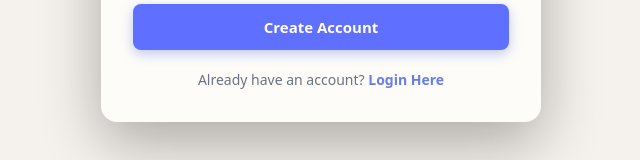
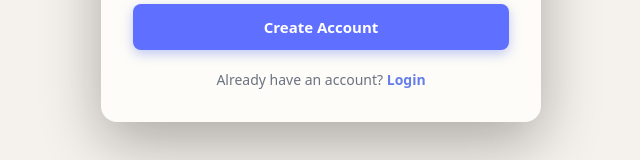
Before and after one commit to hossain-shifat/Prescripto, a Next.js app: page /register in a window 1280 px wide. Shown: the part 634-794 px from the top of the page, without its empty margins (319-959 px from the left). Built offline with nearby package versions, Linux system fonts and the light colour scheme.

Commit message:
Add some changes in login page

```diff
--- a/app/(auth)/login/page.jsx
+++ b/app/(auth)/login/page.jsx
@@ -42,7 +42,7 @@ export default function LoginPage() {
                             type="email"
                             id="email"
                             placeholder="Enter your email address"
-                            className={`w-full px-4 py-2.5 border-[1.5px] rounded-lg text-sm text-base-content transition-all bg-[#fafafa] focus:bg-white focus:outline-none focus:border-[#667eea] focus:shadow-[0_0_0_3px_rgba(102,126,234,0.1)] placeholder:text-[#9ca3af] ${errors.email ? 'border-[#ef4444] bg-[#fef2f2]' : 'border-[#e5e7eb]'
+                            className={`w-full px-4 py-2.5 border-[1.5px] rounded-lg text-sm text-base-content transition-all bg-base-200 focus:bg-base-100 focus:outline-none focus:border-[#667eea] focus:shadow-[0_0_0_3px_rgba(102,126,234,0.1)] placeholder:text-[#9ca3af] ${errors.email ? 'border-[#ef4444] bg-[#fef2f2]' : 'border-[#e5e7eb]'
                                 }`}
                             {...register('email', {
                                 required: 'Please enter your email address',
@@ -69,7 +69,7 @@ export default function LoginPage() {
                                 type={showPassword ? 'text' : 'password'}
                                 id="password"
                                 placeholder="Enter your password"
-                                className={`w-full px-4 py-2.5 pr-12 border-[1.5px] rounded-lg text-sm text-base-content transition-all bg-[#fafafa] focus:bg-white focus:outline-none focus:border-[#667eea] focus:shadow-[0_0_0_3px_rgba(102,126,234,0.1)] placeholder:text-[#9ca3af] ${errors.password ? 'border-[#ef4444] bg-[#fef2f2]' : 'border-[#e5e7eb]'
+                                className={`w-full px-4 py-2.5 pr-12 border-[1.5px] rounded-lg text-sm text-base-content transition-all bg-base-200 focus:bg-base-100 focus:outline-none focus:border-[#667eea] focus:shadow-[0_0_0_3px_rgba(102,126,234,0.1)] placeholder:text-[#9ca3af] ${errors.password ? 'border-[#ef4444] bg-[#fef2f2]' : 'border-[#e5e7eb]'
                                     }`}
                                 {...register('password', {
                                     required: 'Please enter your password',
@@ -127,7 +127,7 @@ export default function LoginPage() {
                     {/* Register Link */}
                     <div className="text-center mt-5">
                         <p className="text-sm text-[#6b7280]">
-                            Don't have an account?{' '}
+                            Don&apos;t have an account?{' '}
                             <a
                                 href="/register"
                                 className="text-[#667eea] hover:text-[#5568d3] font-semibold hover:underline transition-colors"
--- a/app/(auth)/register/page.jsx
+++ b/app/(auth)/register/page.jsx
@@ -257,7 +257,7 @@ export default function RegisterPage() {
                                 href="/login"
                                 className="text-[#667eea] hover:text-[#5568d3] font-semibold hover:underline transition-colors"
                             >
-                                Login Here
+                                Login
                             </a>
                         </p>
                     </div>
```
